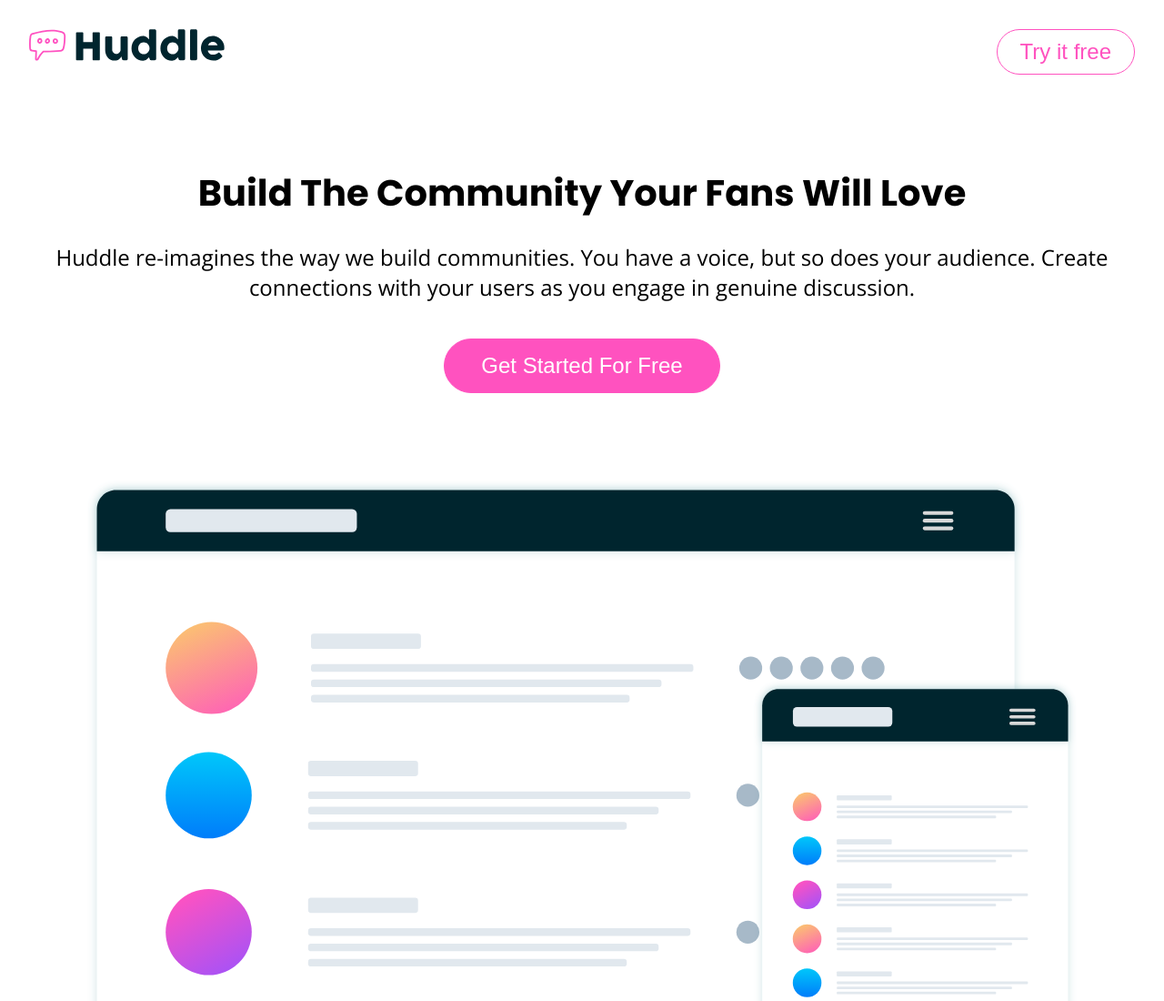
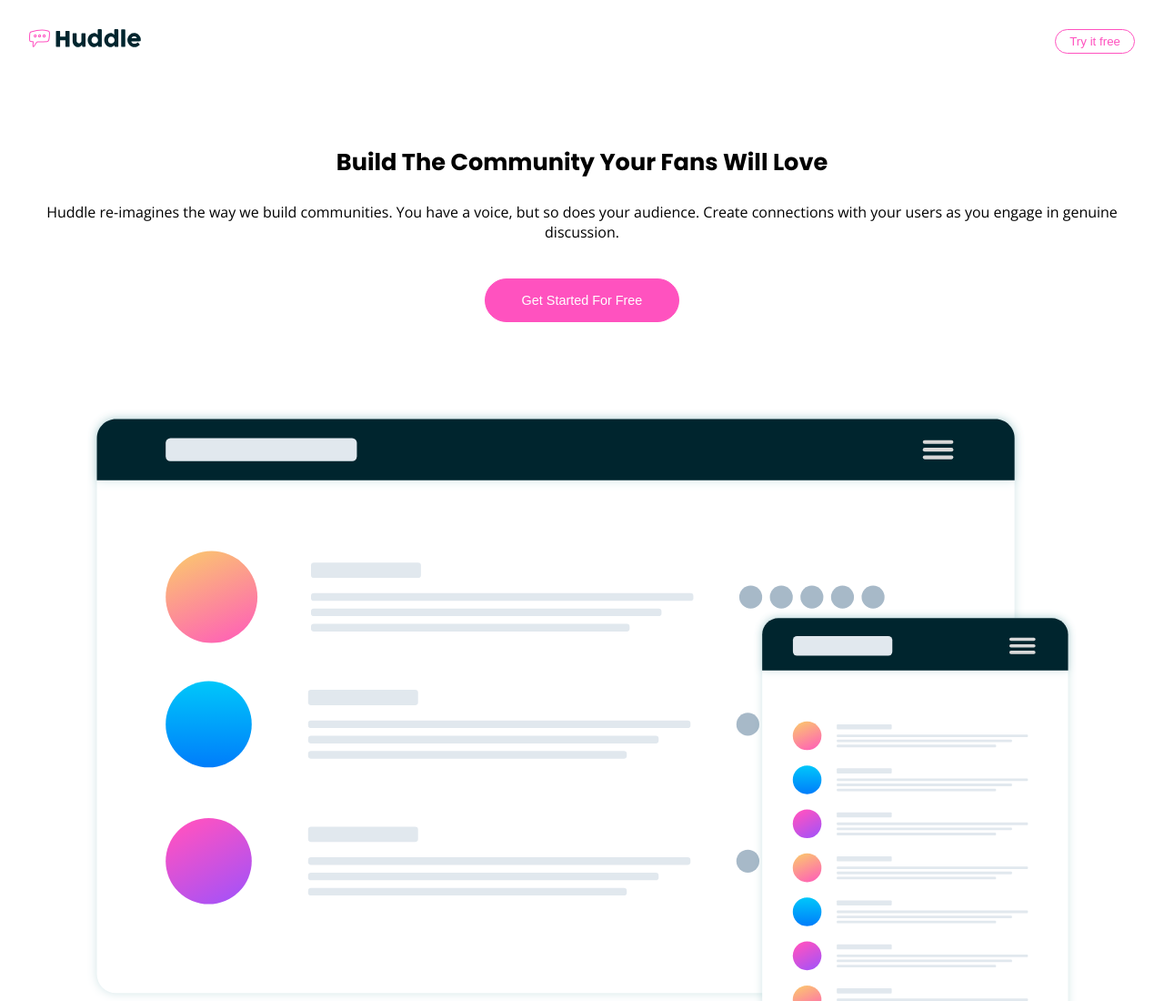
Before and after one commit to FaizanKhan7/Huddle-community-website, a plain HTML site: page index.html in a window 1280 px wide. Shown: the top 1100 px of the page at 91% size. Drawn offline with nearby package versions, Linux system fonts and the light colour scheme.

Commit message:
Added media queries

```diff
--- a/css/style.css
+++ b/css/style.css
@@ -284,23 +284,9 @@ section button {
         justify-content: space-between;
         margin: 2rem 2rem;
     }
-    header img {
-        height: 35px;
-    }
-    header button {
-        font-size: 1.5rem;
-        padding: 10px 25px;
-        border-radius: 28px;
-    }
     section h1 {
-        font-size: 2.5rem;
+        font-size: 1.6rem;
         margin-top: 100px;
-    }
-    section p {
-        font-size: 1.5rem;
-    }
-    section button {
-        font-size: 1.5rem;
     }
     .container-1 {
         display: flex;
```
